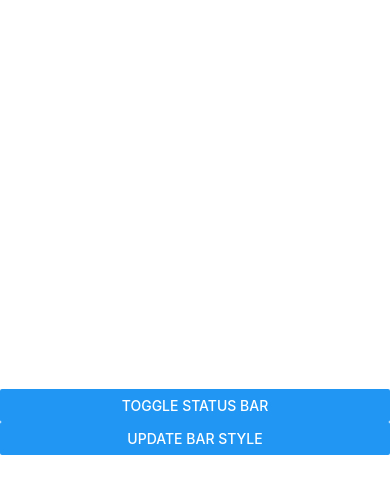
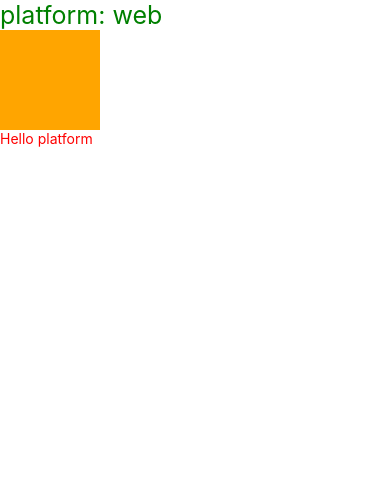
Before and after one commit to itsmegarvin/Firstapp, a React Native app: screen / in a window 390 px wide. Shown: the top 494 px of the page. Built offline with nearby package versions, Linux system fonts and the light colour scheme.

Commit message:
platform in RN

```diff
--- a/App.js
+++ b/App.js
@@ -1,29 +1,36 @@
 /* Status bar in React-Native */
-import React,{useState} from "react";
-import { View, Button, StyleSheet, StatusBar } from "react-native";
+import React from "react";
+import { View, Text, StyleSheet, Platform} from "react-native";
 
 const App = () => {
+  return (
+    <View >
+      <Text style={{fontSize:25, color:"green"}}>platform: {Platform.OS}</Text>
+      {/* for div box view is used*/}
 
-  const [hide,setHide]= useState(true)
-  const [barStyle,setBarStyle]= useState("default")
+      {/* if os is ios then box is red else orange. */}
 
-  return (
-    <View style={styles.main}>
-      <StatusBar
-        backgroundColor="blue"
-        barStyle={barStyle}
-        hidden={hide}
-      />
-      <Button title="Toggle status bar" onPress={()=>setHide(!hide)}/>
-      <Button title=" update bar style " onPress={()=>setBarStyle("dark-content")}/>
+      {
+        Platform.OS=='ios'
+        ?
+        <View style={{backgroundColor:'red', height:100, width:100}}></View>
+        :
+        <View style={{backgroundColor:'orange', height:100, width:100}}></View>
+      }
+
+      {/* color of the text for the platform */}
+    <Text style={styles.platformText}>Hello platform</Text>
+
     </View>
   );
 };
 
 const styles = StyleSheet.create({
-  main: {
+  platformText: {
     flex: 1,
-    justifyContent: "center"
+    justifyContent: "center",
+    // color of text for the platforms
+    color:Platform.OS=="android" ? "orange" : "red"
   },
 });
 
```
